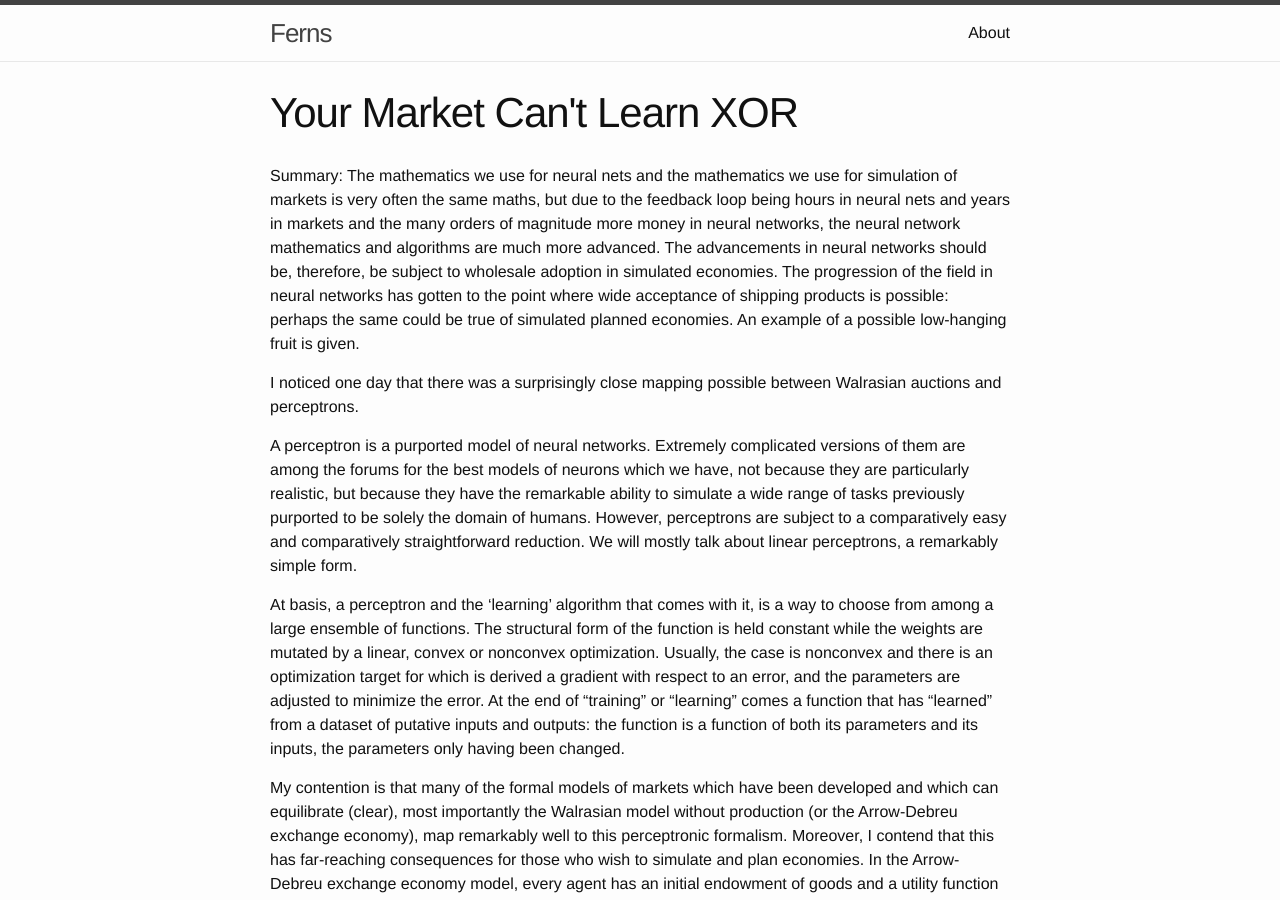
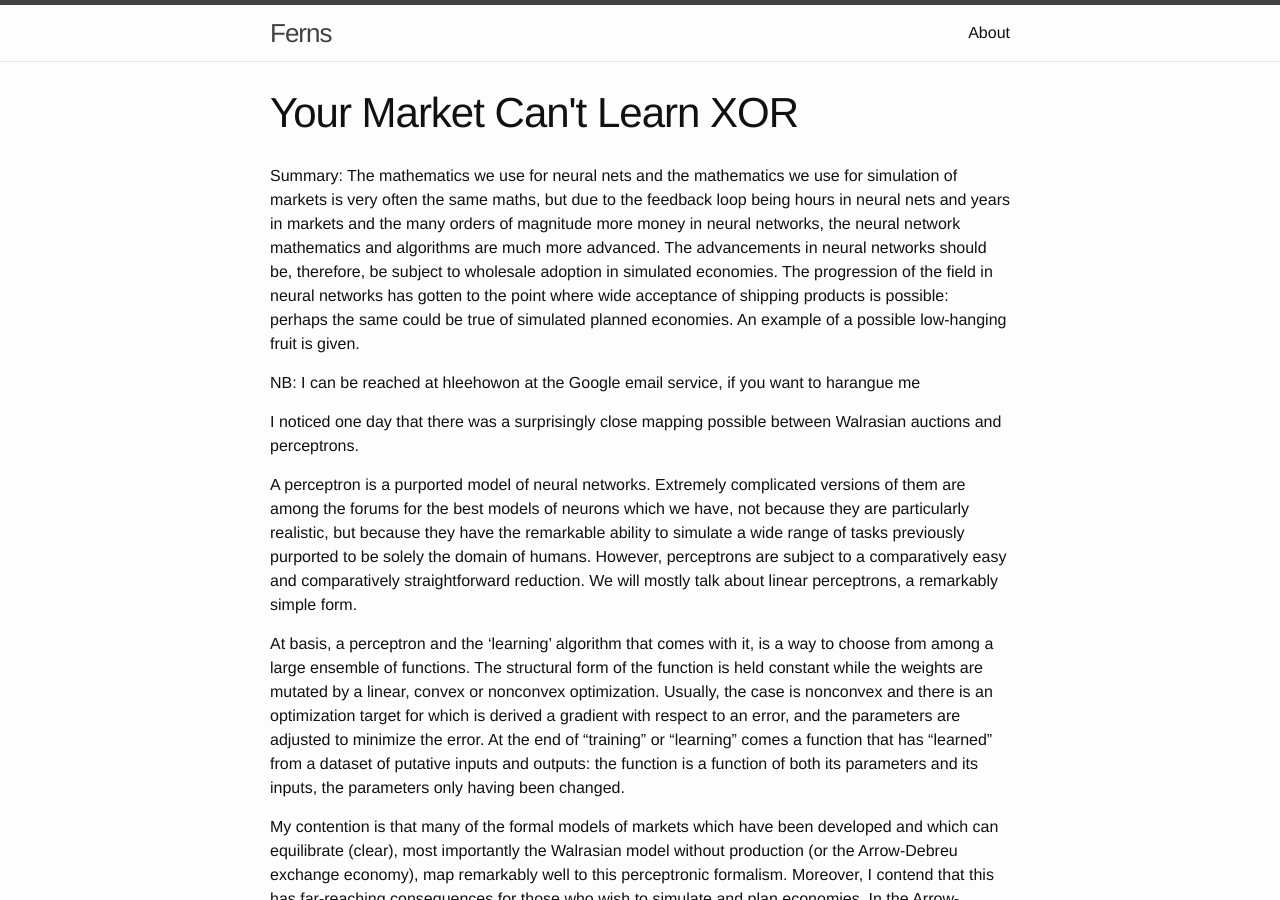
Before and after one commit to howonlee/howonlee.github.io, a Jekyll site: the page built from _posts/2018-01-03-Your%20Market%20Can%27t%20Learn%20XOR.md, in a window 1280 px wide and 900 px high. Built offline with Jekyll 4.4.1, drawn with Linux system fonts in a browser that asks for light colours.

Commit message:
lol public email

```diff
--- a/_posts/2018-01-03-Your%20Market%20Can%27t%20Learn%20XOR.md
+++ b/_posts/2018-01-03-Your%20Market%20Can%27t%20Learn%20XOR.md
@@ -4,6 +4,8 @@
 ---
 
 Summary: The mathematics we use for neural nets and the mathematics we use for simulation of markets is very often the same maths, but due to the feedback loop being hours in neural nets and years in markets and the many orders of magnitude more money in neural networks, the neural network mathematics and algorithms are much more advanced. The advancements in neural networks should be, therefore, be subject to wholesale adoption in simulated economies. The progression of the field in neural networks has gotten to the point where wide acceptance of shipping products is possible: perhaps the same could be true of simulated planned economies. An example of a possible low-hanging fruit is given.
+
+NB: I can be reached at hleehowon at the Google email service, if you want to harangue me
 
 I noticed one day that there was a surprisingly close mapping possible between Walrasian auctions and perceptrons.
 
```
